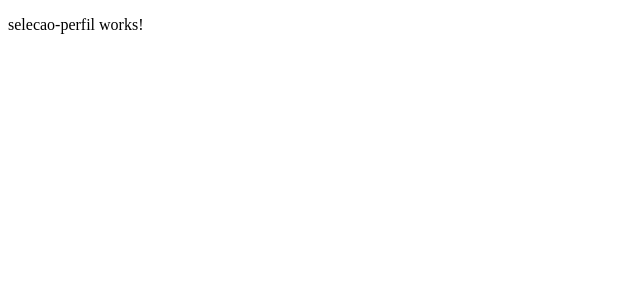
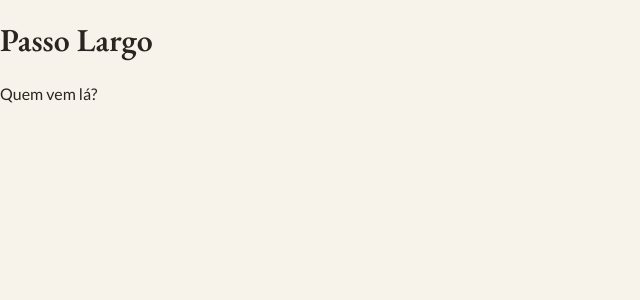
Before and after one commit to Pugu-Senpai/passo-largo, an Angular app: page / in a window 1280 px wide. Shown: the top 300 px of the page, without its empty margins (0-640 px from the left). Built offline with nearby package versions, Linux system fonts and the light colour scheme.

Commit message:
Adição tema global, paleta e fontes

```diff
--- a/src/app/pages/selecao-perfil/selecao-perfil.html
+++ b/src/app/pages/selecao-perfil/selecao-perfil.html
@@ -1 +1,2 @@
-<p>selecao-perfil works!</p>
+<h1>Passo Largo</h1>
+<p>Quem vem lá?</p>
--- a/src/index.html
+++ b/src/index.html
@@ -2,10 +2,13 @@
 <html lang="en">
 <head>
   <meta charset="utf-8">
-  <title>PassoLargo</title>
+  <title>Passo Largo</title>
   <base href="/">
   <meta name="viewport" content="width=device-width, initial-scale=1">
   <link rel="icon" type="image/x-icon" href="favicon.ico">
+  <link rel="preconnect" href="https://fonts.googleapis.com">
+<link rel="preconnect" href="https://fonts.gstatic.com" crossorigin>
+<link href="https://fonts.googleapis.com/css2?family=Caveat:wght@400..700&family=EB+Garamond:ital,wght@0,400..800;1,400..800&family=Lato:ital,wght@0,100;0,300;0,400;0,700;0,900;1,100;1,300;1,400;1,700;1,900&family=Uncial+Antiqua&display=swap" rel="stylesheet">
 </head>
 <body>
   <app-root></app-root>
--- a/src/styles.css
+++ b/src/styles.css
@@ -1 +1,80 @@
-/* You can add global styles to this file, and also import other style files */
+/* ===== Modo claro ===== */
+:root {
+  --fundo: #F7F3EB;
+  --cartao: #FFFDF8;
+  --cartao-alt: #FBF2E2;
+  --texto: #2B2420;
+  --texto-sec: #8A7F72;
+  --destaque: #8A6A14;
+  --borda: #E6DDCC;
+
+  /* Estados dos dias */
+  --estado-completo: #2F6B3A;
+  --estado-suave: #6E9A5B;
+  --estado-descanso: #2E5C8A;
+  --estado-falha: #A3412E;
+
+  --fonte-titulo: 'EB Garamond', Georgia, serif;
+  --fonte-decorativa: 'Uncial Antiqua', 'EB Garamond', serif;
+  --fonte-ui: 'Lato', Arial, sans-serif;
+
+  --raio: 8px;
+  --sombra: 0 2px 8px rgba(43, 36, 32, 0.08);
+}
+
+/* ===== Modo escuro ===== */
+@media (prefers-color-scheme: dark) {
+  :root:not([data-tema="claro"]) {
+    --fundo: #141C19;
+    --cartao: #2A211B;
+    --cartao-alt: #1E2622;
+    --texto: #EFE6D4;
+    --texto-sec: #B8AD9C;
+    --destaque: #D4B25A;
+    --borda: #3A322A;
+    --estado-completo: #6FBF7E;
+    --estado-suave: #A8CF8E;
+    --estado-descanso: #7FB0E0;
+    --estado-falha: #E08A72;
+    --sombra: 0 2px 8px rgba(0, 0, 0, 0.4);
+  }
+}
+
+:root[data-tema="escuro"] {
+  --fundo: #141C19;
+  --cartao: #2A211B;
+  --cartao-alt: #1E2622;
+  --texto: #EFE6D4;
+  --texto-sec: #B8AD9C;
+  --destaque: #D4B25A;
+  --borda: #3A322A;
+  --estado-completo: #6FBF7E;
+  --estado-suave: #A8CF8E;
+  --estado-descanso: #7FB0E0;
+  --estado-falha: #E08A72;
+  --sombra: 0 2px 8px rgba(0, 0, 0, 0.4);
+}
+
+/* ===== Base ===== */
+*, *::before, *::after { box-sizing: border-box; }
+
+body {
+  margin: 0;
+  background: var(--fundo);
+  color: var(--texto);
+  font-family: var(--fonte-ui);
+  line-height: 1.6;
+}
+
+h1, h2, h3 {
+  font-family: var(--fonte-titulo);
+  font-weight: 600;
+  line-height: 1.2;
+}
+
+a { color: var(--destaque); }
+
+button {
+  font-family: var(--fonte-ui);
+  cursor: pointer;
+}
```
